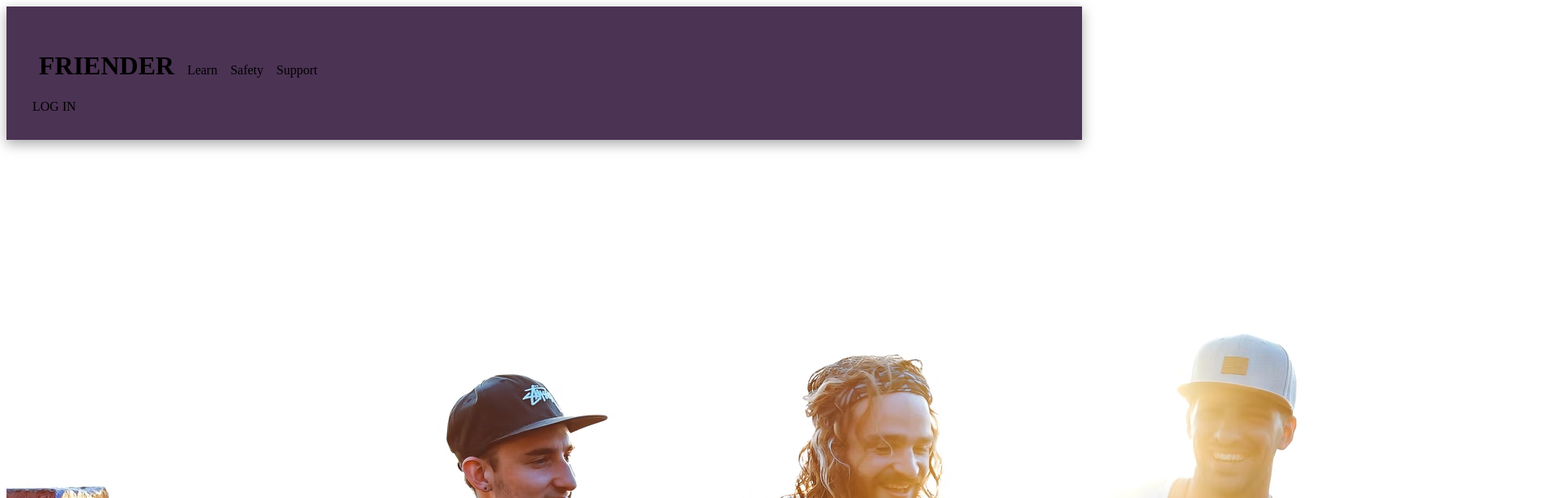
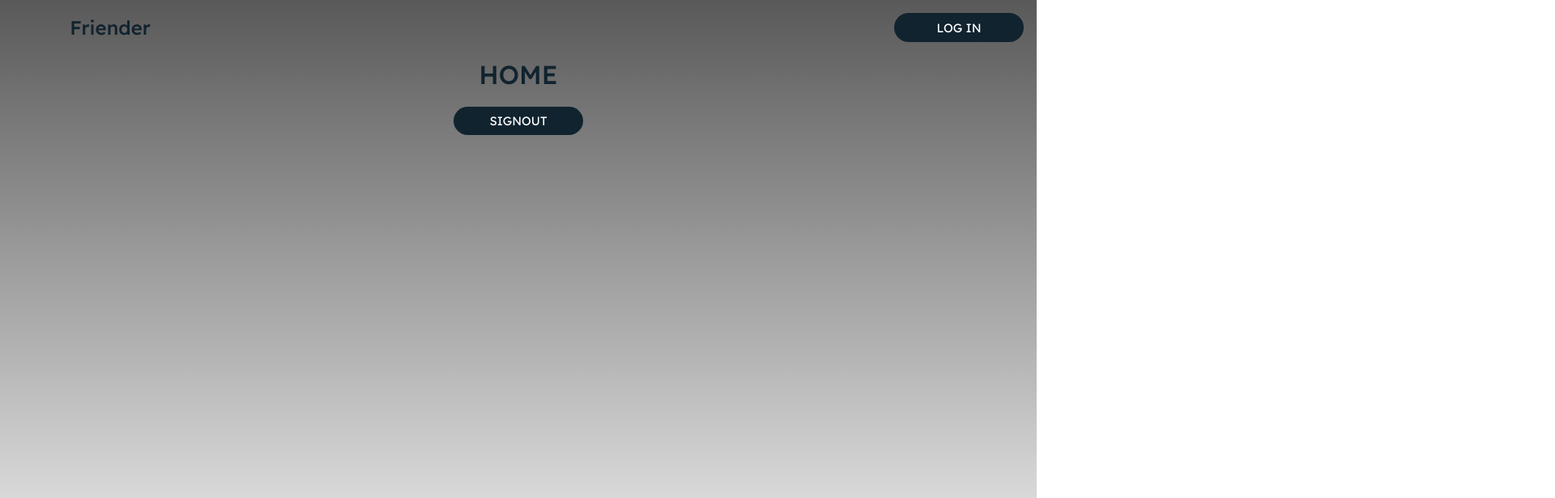
Before and after one commit to samanthajrexroat/Friender, a React (Create React App) app in the folder client/: page / in a window 1280 px wide. Shown: the top 616 px of the page at 81% size, 1920 px wide, since content can reach past the window. Built offline with nearby package versions, Linux system fonts and the light colour scheme; the HTML template or start-up script is replaced by a standard one.

Commit message:
homepage created

```diff
--- a/client/package.json
+++ b/client/package.json
@@ -6,6 +6,7 @@
   "dependencies": {
     "graphql": "^16.3.0",
     "react": "^18.0.0",
+    "react-icons": "^4.3.1",
     "react-router-dom": "^6.3.0",
     "react-scripts": "^5.0.1",
     "web-vitals": "^2.1.4"
--- a/client/src/App.js
+++ b/client/src/App.js
@@ -1,11 +1,10 @@
-import Header from "./components/Header/Header";
 import Home from "./pages/Home";
+// import Nav from "./components/Navbar/Nav";
 import Footer from "./components/Footer/Footer";
 
 function App() {
   return (
     <div className="App">
-      <Header />
       <Home />
       <Footer />
     </div>
--- a/client/src/assets/index.css
+++ b/client/src/assets/index.css
@@ -1,4 +1,5 @@
-@import url('https://fonts.googleapis.com/css2?family=Hind+Madurai:wght@300;400;500;700&display=swap');
+@import url('https://fonts.googleapis.com/css2?family=Readex+Pro:wght@200;300;400;500;600;700&display=swap');
+
 
 * {
     margin: 0;
@@ -8,6 +9,7 @@
     box-sizing: border-box;
     list-style: none;
     text-decoration: none;
+    font-family: 'Readex Pro', sans-serif;
 }
 
 :root {
@@ -27,7 +29,7 @@
     --transition: all 400ms ease;
 }
 
-html {
+html, body {
     scroll-behavior: smooth;
 }
 ::-webkit-scrollbar {
@@ -35,9 +37,13 @@ html {
 }
 
 body {
-    background: var(--color-bg);
     color: var(--color-primary);
     line-height: 1.5;
+    text-align: center;
+}
+.background {
+    height: 100vh;
+    background: linear-gradient(rgb(89, 89, 89), rgba(0, 0, 255, 0));
 }
 
 .container {
@@ -45,7 +51,7 @@ body {
     margin: 0 auto;
 }
 h1 {
-    color: var(--color-bg)
+    color: var(--color-dark)
 }
 
 h1,
@@ -53,7 +59,7 @@ h2,
 h3,
 h4,
 h5 {
-    font-family: 'Hind Madurai', sans-serif;
+    font-family: 'Readex Pro', sans-serif;
     font-weight: 500;
 }
 
@@ -65,21 +71,17 @@ section {
     margin-top: 6rem;
 }
 
-section > h2,
-section > h5 {
-    text-align: left;
-    color: var(--color-bg-secondary);
-}
-
-.text-light {
-    color: var(--color-bg)
-}
-
 .blur {
     filter: blur(1px);
     -webkit-filter: blur(1px);
 }
 
+
+/* ************************
+*                         *
+*    BUTTONS AND LINKS    *
+*                         *
+************************ */
 a {
     transition: var(--transition);
 }
@@ -88,28 +90,32 @@ a:hover {
     color: var(--color-light);
 }
 
-.btn {
+.primary-btn {
     width: max-content;
     display: inline-block;
-    color: var(--color-bg);
-    background: var(--color-accent);
-    padding: 0.1rem 0.5rem;
-    border-radius: 0.4rem;
+    color: white;
+    text-transform: uppercase;
+    font-size: 15px;
+    padding: .5rem 1rem;
+    border-radius: 2rem;
     cursor: pointer;
     transition: all 400ms ease-in;
-    /* border: solid;
-    border-color: var(--color-secondary) */
+    background: var(--color-dark);
+}
+.primary-btn:hover {
+    color: var(--color-dark);
+    background: var(--color-light);
 }
 
-.btn-secondary {
+.secondary-btn {
     background: var(--color-dark);
     color: var(--color-bg);
 }
 
-img {
-    display: block;
-    width: 100%;
-    object-fit: cover;
+.imageContainer {
+    background-image: url("./images/good-friends.jpg");
+    background-repeat: no-repeat;
+    background-attachment: fixed;
 }
 
 
--- a/client/src/components/Footer/Footer.js
+++ b/client/src/components/Footer/Footer.js
@@ -1,7 +1,8 @@
 import React from "react";
+import "../../assets/index.css";
 
 const Footer = () => {
-  return <div>Footer</div>;
+  return <div>FOOTER</div>;
 };
 
 export default Footer;
--- a/client/src/components/Header/Header.js
+++ /dev/null
@@ -1,20 +0,0 @@
-import React from "react";
-import "./header.css";
-
-const Header = () => {
-  return (
-    <>
-      <div className="headerContainer">
-        <a className="nav-btn">
-          <h1>FRIENDER</h1>
-        </a>
-        <a className="nav-btn"> Learn </a>
-        <a className="nav-btn"> Safety </a>
-        <a className="nav-btn"> Support </a>
-        <div className="btn">LOG IN</div>
-      </div>
-    </>
-  );
-};
-
-export default Header;
--- a/client/src/components/Header/header.css
+++ /dev/null
@@ -1,28 +0,0 @@
-header {
-    padding-top: 1rem;
-    overflow: hidden
-}
-
-.headerContainer {
-    text-align: left;
-    gap: 4rem;
-    display: inline-block;
-    width: 100%;
-    padding: 2rem;
-    height: 100%;
-    position: relative;
-    background: rgb(75, 51, 84);
-    box-shadow: rgba(0,0,0,0.35) 0px 5px 15px;
-}
-
-.nav-btn {
-    width: max-content;
-    display: inline-block;
-    color: var(--color-secondary);
-    padding: 0.1rem 0.5rem;
-    border-radius: 0.4rem;
-    cursor: pointer;
-    transition: all 400ms ease-in;
-    /* border: solid; */
-    /* border-color: var(--color-secondary) */
-}
--- /dev/null
+++ b/client/src/components/Navbar/Nav.js
@@ -0,0 +1,23 @@
+import React from "react";
+
+import "./nav.css";
+
+const Nav = () => {
+  const handleClick = () => {
+    console.log("NEED TO SET UP THIS ONCLICK");
+  };
+
+  return (
+    <nav>
+      <div className="logoContainer">
+        <h1> Friender </h1>
+      </div>
+
+      <button className="primary-btn" onClick={handleClick}>
+        Log in
+      </button>
+    </nav>
+  );
+};
+
+export default Nav;
--- /dev/null
+++ b/client/src/components/Navbar/nav.css
@@ -0,0 +1,18 @@
+nav {
+    width: 100%;
+    display: flex;
+    justify-content: space-between;
+
+
+}
+
+.logoContainer {
+    width: 15rem;
+    margin: 1rem;
+    color: var(--color-bg);
+}
+
+.primary-btn {
+    width: 10rem;
+    margin: 1rem;
+}
--- a/client/src/pages/Home.js
+++ b/client/src/pages/Home.js
@@ -1,12 +1,24 @@
 import React from "react";
-import mainPhoto from "../assets/images/good-friends.jpg";
+import "../assets/index.css";
+import Nav from "../components/Navbar/Nav";
 
 const Home = () => {
+  const authToken = true;
+  const handleClick = () => {
+    console.log("NEED TO SET UP THIS ONCLICK");
+  };
+
   return (
     <>
-      <container>
-        <img className="blur" src={mainPhoto} alt=""></img>
-      </container>
+      <div className="background">
+        <Nav />
+        <div className="home">
+          <h1>HOME</h1>
+          <button className="primary-btn" onClick={handleClick}>
+            {authToken ? "Signout" : "Create Account"}
+          </button>
+        </div>
+      </div>
     </>
   );
 };
```
Also changed, not shown: client/src/components/Modal/Signin.js (added, +7 -0 lines), client/src/assets/images/logo.png (added), client/src/components/Modal/Signup.js (added), client/src/components/Modal/modal.css (added), 1 other file (tests, documents, lock files or other folders).
